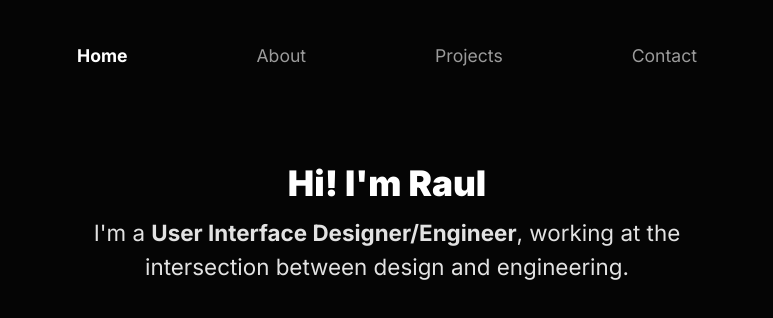
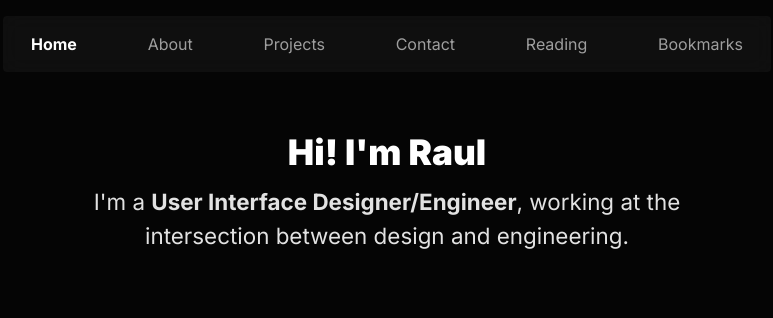
Before and after one commit to iRaul/rauldronca.com, a Next.js app: page / in a window 1280 px wide. Shown: the top 318 px of the page, without its empty margins (253-1026 px from the left). Built offline with nearby package versions, Linux system fonts and the light colour scheme.

Commit message:
feat(navigation): Updated the design of the navigation

```diff
--- a/components/Container.js
+++ b/components/Container.js
@@ -4,7 +4,7 @@ const Container = styled.div`
   max-width: ${props => (props.large ? '992px' : '650px')};
   width: 100%;
   height: 100%;
-  margin: 0 auto;
+  margin: 120px auto 0;
   padding: 15px;
   position: relative;
 `;
--- a/components/Layout.js
+++ b/components/Layout.js
@@ -9,10 +9,8 @@ const Layout = ({ children }) => (
   <>
     <Head />
     <GlobalStyle />
-    <Container>
-      <Navigation />
-      {children}
-    </Container>
+    <Navigation />
+    <Container>{children}</Container>
   </>
 );
 
--- a/components/Navigation.js
+++ b/components/Navigation.js
@@ -5,8 +5,19 @@ import Link from './Link';
 const Nav = styled.nav`
   display: flex;
   justify-content: space-between;
-  padding: 30px 0;
-  margin-bottom: 60px;
+  max-width: 768px;
+  margin: 0 auto;
+  padding: 18px 28px;
+  gap: 20px;
+  backdrop-filter: saturate(100%) blur(10px);
+  position: fixed;
+  left: 0%;
+  top: 2%;
+  right: 0%;
+  bottom: auto;
+  background-color: rgb(18 18 18 / 80%);
+  z-index: 4;
+  border-radius: 4px;
 
   @media (max-width: 576px) {
     margin-bottom: 20px;
@@ -14,12 +25,14 @@ const Nav = styled.nav`
 `;
 
 const NavItem = styled.a`
-  font-size: 1.1rem;
+  display: flex;
+  align-items: center;
+  justify-content: center;
+  font-size: 1rem;
   font-weight: 400;
   color: ${props =>
     props.active ? 'rgba(255, 255, 255, 1)' : 'rgba(255, 255, 255, 0.6)'};
   transition: color 0.3s ease;
-  margin-bottom: 10px;
 
   &.selected {
     color: rgba(255, 255, 255, 1);
@@ -46,6 +59,12 @@ const Navigation = () => (
     <Link href="/contact">
       <NavItem>Contact</NavItem>
     </Link>
+    <Link href="/reading">
+      <NavItem>Reading</NavItem>
+    </Link>
+    <Link href="/bookmarks">
+      <NavItem>Bookmarks</NavItem>
+    </Link>
   </Nav>
 );
 
```
